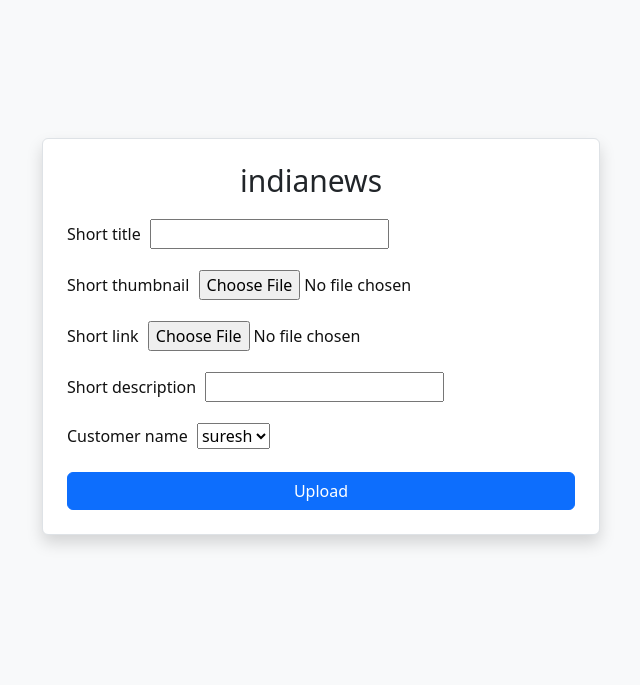
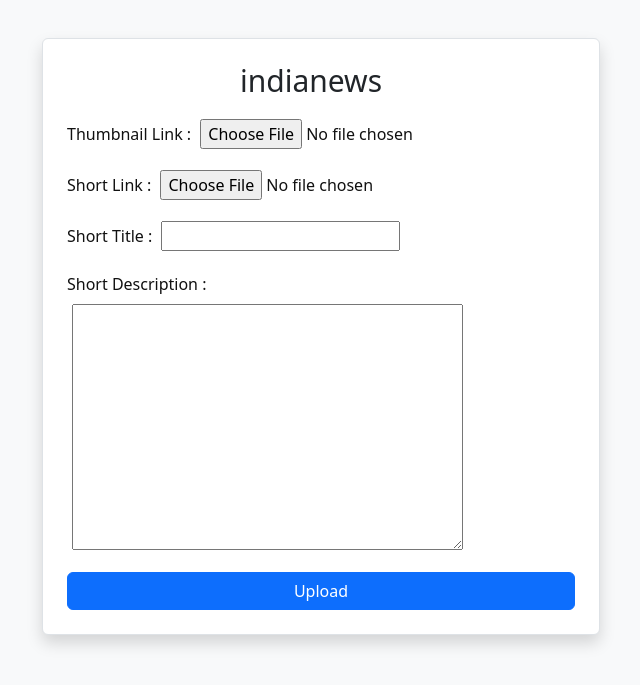
Before and after one commit to sureshdulupolai/MediX, a Django app: page /short-upload/ in a window 1280 px wide. Shown: the part 64-749 px from the top of the page, without its empty margins (319-959 px from the left). Run offline with Django 5.2, Linux system fonts and the light colour scheme; a user stored in the database is signed in; data comes from the database, SQL or seed files in the repository; both versions use the stored data as it was after the commit.

Commit message:
updated a template of upload shorts and model

```diff
--- a/shorts/models.py
+++ b/shorts/models.py
@@ -7,7 +7,7 @@ class ShortsDetails(models.Model):
     short_thumbnail = models.ImageField(upload_to='thum/')
     short_title = models.CharField(max_length=100)
     short_link = models.FileField(upload_to='video/')
-    short_description = models.CharField(max_length=200)
+    short_description = models.TextField(max_length=200, null=True, blank=True)
     created_date = models.DateField(default=timezone.now)
     customer_name = models.ForeignKey(User, on_delete=models.CASCADE, default='user_name')
     view = models.FloatField(default=230.64)
--- a/templates/shorts-upload.html
+++ b/templates/shorts-upload.html
@@ -41,15 +41,25 @@
 
         <form method="POST" enctype="multipart/form-data" class="su-4">
             <!-- {{ csrf_token }} -->
+            <div class="mb-3">
+                <label for="" class="form-label">Thumbnail Link : </label>
+                <span class="su-5">{{ form.short_thumbnail }}</span>
+            </div>
 
-            {% for field in form %}
-                {% if field.name in "short_title short_thumbnail short_link short_description customer_name" %}
-                    <div class="mb-3">
-                        <label for="{{ field.id_for_label }}" class="form-label">{{ field.label }}</label>
-                        <span class="su-5">{{ field }}</span>
-                    </div>
-                {% endif %}
-            {% endfor %}
+            <div class="mb-3">
+                <label for="" class="form-label">Short Link : </label>
+                <span class="su-5">{{ form.short_link }}</span>
+            </div>
+
+            <div class="mb-3">
+                <label for="" class="form-label">Short Title : </label>
+                <span class="su-5">{{ form.short_title }}</span>
+            </div>
+
+            <div class="mb-3">
+                <label for="" class="form-label">Short Description : </label><br>
+                <span class="su-5">{{ form.short_description }}</span>
+            </div>
 
             <button type="submit" class="btn btn-primary w-100">Upload</button>
         </form>
```
Also changed, not shown: db.sqlite3, shorts/migrations/0003_alter_shortsdetails_short_description.py (added), shorts/migrations/0004_alter_shortsdetails_short_description.py (added).
